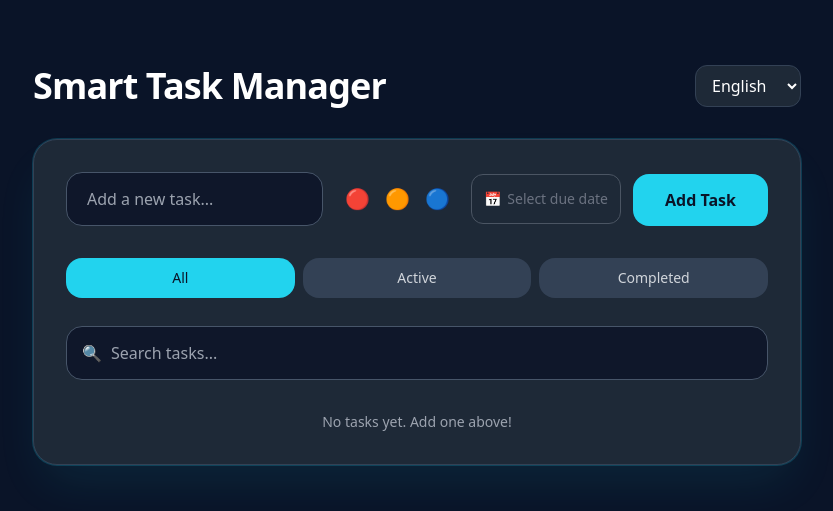
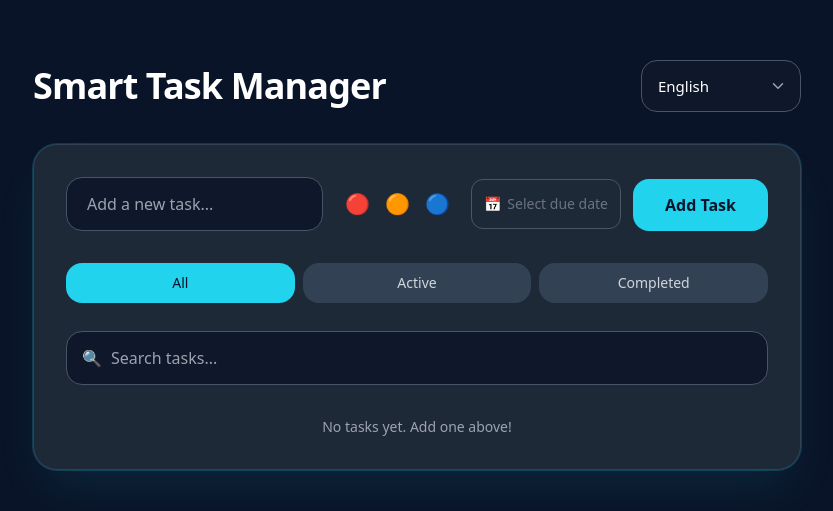
Before and after one commit to john-sprague/smart-task-manager, a React app: page / in a window 1280 px wide. Shown: the part 135-646 px from the top of the page, without its empty margins (223-1056 px from the left). Built offline with nearby package versions, Linux system fonts and the light colour scheme; the HTML template or start-up script is replaced by a standard one.

Commit message:
style(App): update the language selector.
- Visual alignment with the rest of the UI
- Use SVG chevron and remove native arrow
- Interaction on hover

```diff
--- a/src/App.tsx
+++ b/src/App.tsx
@@ -49,15 +49,35 @@ const App = () => {
             {t("app.title")}
           </h1>
 
+          <div className="relative inline-block shrink-0">
             <select
               value={locale}
               onChange={(e) => setLocale(e.target.value as typeof locale)}
-            className="bg-[#1e2937] border border-[#334155] text-white rounded-xl px-3 py-2"
+              className="appearance-none cursor-pointer min-w-[10rem] bg-[#0f172a] border border-[#475569] hover:border-gray-500 text-white rounded-2xl pl-4 pr-10 py-3.5 text-[15px] leading-normal focus:border-[#22d3ee] focus:outline-none focus:ring-2 focus:ring-[#22d3ee]/30 transition-all"
               aria-label={t("app.languageSelector")}
             >
               <option value={LOCALES.EN}>English</option>
               <option value={LOCALES.ES}>Español</option>
             </select>
+            <span
+              className="pointer-events-none absolute right-3.5 top-1/2 -translate-y-1/2 text-gray-400"
+              aria-hidden
+            >
+              <svg
+                className="block"
+                width="18"
+                height="18"
+                viewBox="0 0 24 24"
+                fill="none"
+                stroke="currentColor"
+                strokeWidth="2"
+                strokeLinecap="round"
+                strokeLinejoin="round"
+              >
+                <path d="M6 9l6 6 6-6" />
+              </svg>
+            </span>
+          </div>
         </div>
 
         <div className="bg-[#1e2937] border border-[#334155] rounded-3xl p-5 sm:p-8 shadow-2xl shadow-[#22d3ee]/10 ring-1 ring-[#22d3ee]/20">
```
Lines whose indentation alone changed are shown as unchanged.
